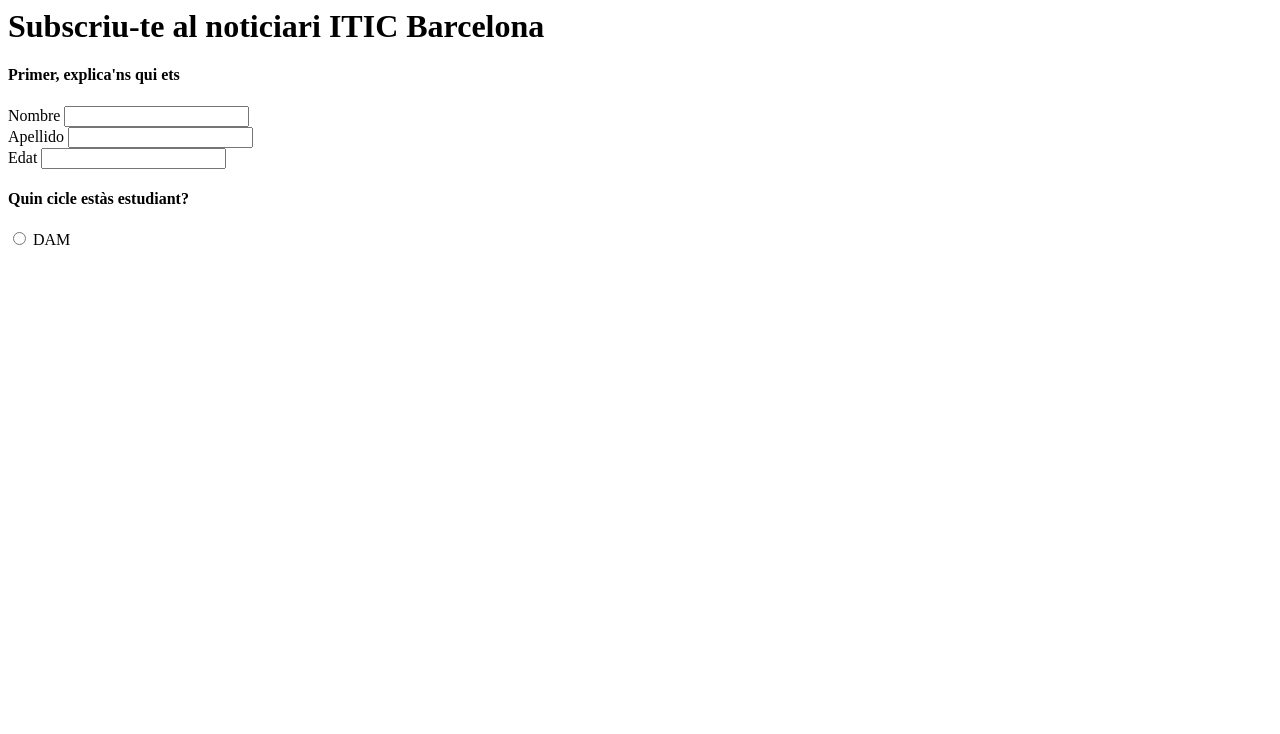
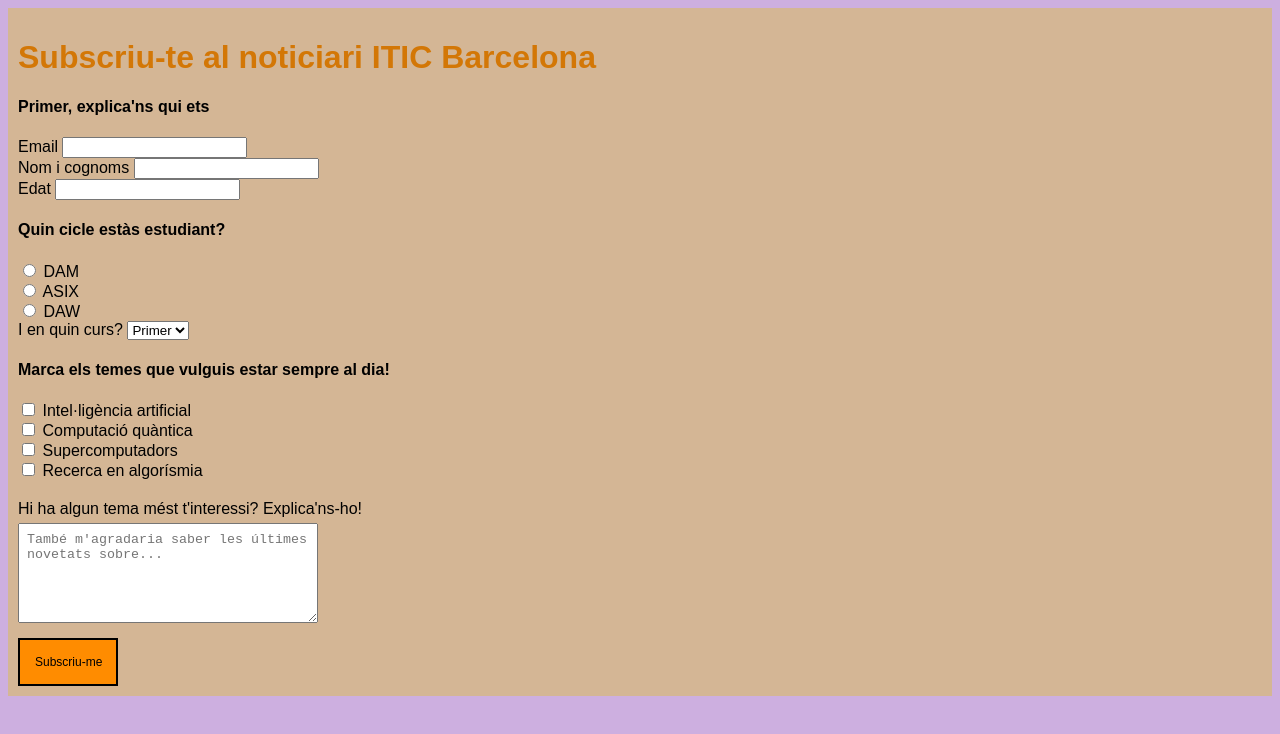
Before and after one commit to DAHAOC/PokemonWeb, a plain HTML site: page img/que_en_penses.html in a window 1280 px wide. Drawn offline with Linux system fonts and the light colour scheme.

Commit message:
Completat l'activitat 5

```diff
--- a/img/que_en_penses.html
+++ b/img/que_en_penses.html
@@ -1,25 +1,88 @@
 <html>
+    <style>
+        body {
+            font-family: Arial, sans-serif;
+            background-color: #cdafe0;
+        }
+        form {
+            padding: 10px;
+            background-color: #d4b695;
+
+        }
+
+        textarea {
+            width: 300px;
+            padding: 8px;
+            margin-top: 5px;
+            height: 100px;
+        }
+        input[type="submit"] {
+            background-color: darkorange;
+            color: rgb(0, 0, 0);
+            border: 2px solid black;
+            padding: 15px;
+            margin-top: 15px;
+            width: 100px;
+            font-size: 12px;
+        }
+
+        input[type="text"], input[type="number"] {
+            display: inline-block;
+        }
+
+    </style>
     <body>
-        <h1>Subscriu-te al noticiari ITIC Barcelona</h1>
-        <form>
-            <div>
-                <h4>Primer, explica'ns qui ets</h4>
-                <label for="nombre">Nombre</label>
-                <input type="text" id="nombre" name="nombre" value=""><br>
-                <label for="apellido">Apellido</label>
-                <input type="text" id="apellido" name="apellido"><br>
-                <label for="edat">Edat</label>
-                <input type="number" id="edat" name="edat"><br>
-            </div>
+        <form action="/img/que_en_penses_enviat.html">
+            <h1 style="color: rgb(211, 119, 6);" style="border: 10px solid black;">Subscriu-te al noticiari ITIC Barcelona</h1>
 
-            <div>
-                <h4>Quin cicle estàs estudiant?</h4>
-                <input type="radio" id="DAM" name="DAM" value="value">
-                <label for="DAM">DAM</label><br>
+            <h4>Primer, explica'ns qui ets</h4>
+            <label for="Email">Email</label>
+            <input type="text" id="Email" name="Email"><br>
+            <label for="nomIcognom">Nom i cognoms</label>
+            <input type="text" id="nomIcognom" name="nomIcognom" value=""><br>
+            <label for="edat">Edat</label>
+            <input type="number" id="edat" name="edat"><br>
+
+
+            <h4>Quin cicle estàs estudiant?</h4>
+            <input type="radio" id="DAM" name="cicle" >
+            <label for="DAM">DAM</label><br>
+
+            <input type="radio" id="ASIX" name="cicle" >
+            <label for="ASIX">ASIX</label><br>
+
+            <input type="radio" id="DAW" name="cicle" >
+            <label for="DAW">DAW</label><br>
+
+            <label for="curs">I en quin curs?</label>
+            <select id="curs" name="curs">
+            <option value="Primer">Primer</option>
+            <option value="Segon">Segon</option>
+            </select>
 
 
 
+
+            <div style="padding-bottom: 20px;">
+            <h4>Marca els temes que vulguis estar sempre al dia!</h4>
+
+            <input type="checkbox" id="artificial" name="artificial">
+            <label for="artificial">Intel·ligència artificial</label> <br>
+
+            <input type="checkbox" id="computacio" name="computacio">
+            <label for="computacio">Computació quàntica</label><br>
+
+            <input type="checkbox" id="supercomputadors" name="supercomputadors">
+            <label for="supercomputadors">Supercomputadors</label><br>
+
+            <input type="checkbox" id="recerca" name="recerca">
+            <label for="recerca">Recerca en algorísmia</label><br>
             </div>
+
+            <label>Hi ha algun tema mést t'interessi? Explica'ns-ho!</h5><br>
+            <textarea name="temainteres" id="temainteres"  placeholder="També m'agradaria saber les últimes novetats sobre..."></textarea><br>
+            <input type="submit" value="Subscriu-me">
+        </form>
 
 
 
@@ -31,7 +94,21 @@
 
 
 
-        </form>
+
+
+
+
+
+
+
+
+
+
+
+
+
+
+
 
     </body>
 
```
Also changed, not shown: img/que_en_penses_enviat.html (added, +34 -0 lines).
